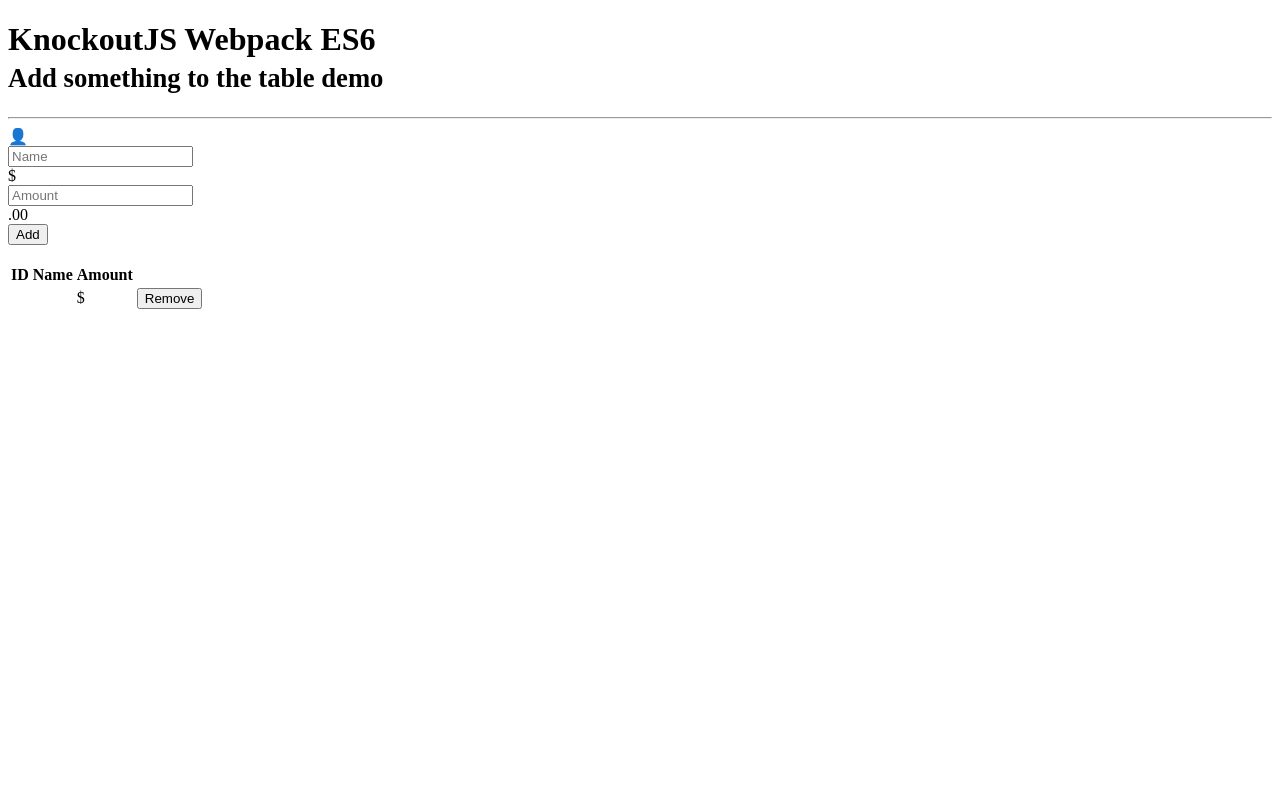
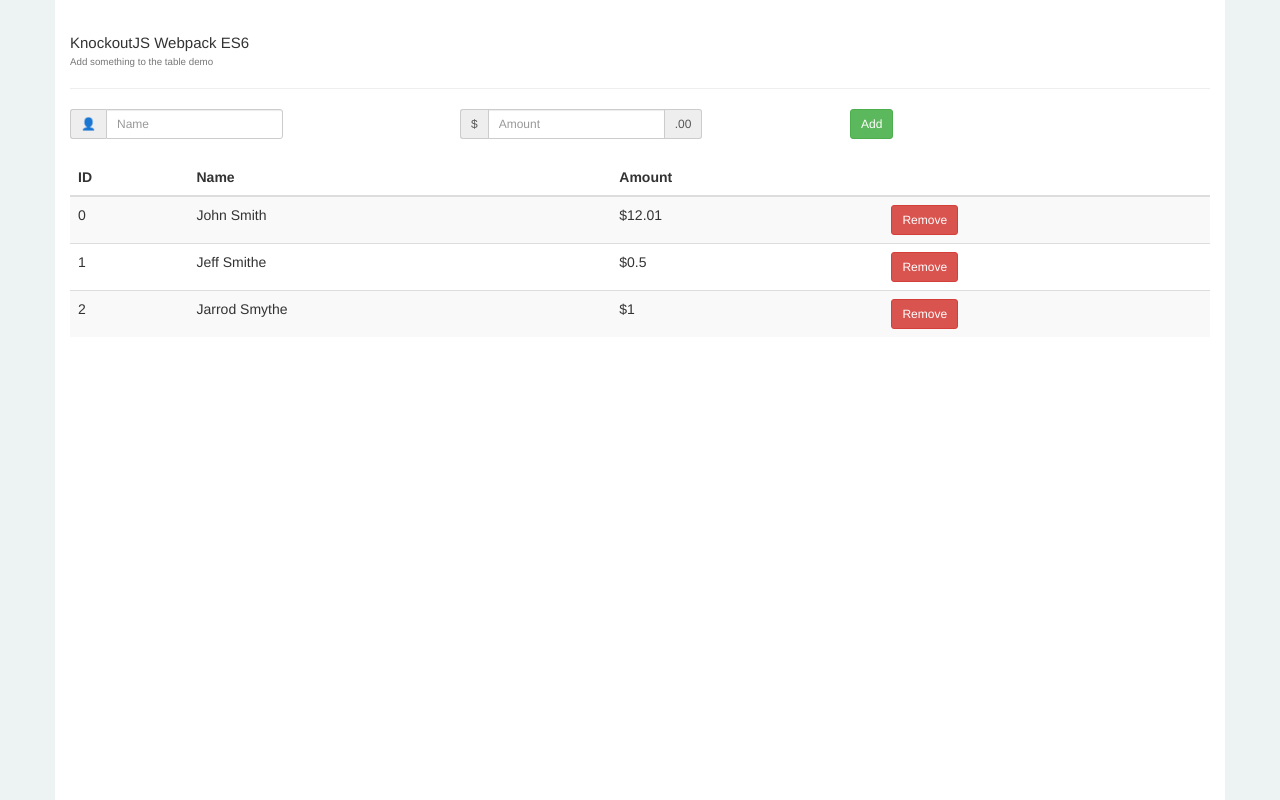
Before and after one commit to SuperNeverMore/nevermore, a plain HTML site: page index.html in a window 1280 px wide. Drawn offline with Linux system fonts and the light colour scheme; the site is published under a folder, as on GitHub Pages, so addresses that start at the root find nothing.

Commit message:
Update index.html

```diff
--- a/index.html
+++ b/index.html
@@ -3,7 +3,7 @@
   <head>
     <meta charset="utf-8">
     <title>KnockoutJS Webpack ES6</title>
-  <link href="/styles.css?db0fb0d3c6a25b95b5f0" rel="stylesheet"></head>
+  <link href="./styles.css?db0fb0d3c6a25b95b5f0" rel="stylesheet"></head>
   <body>
     <div class="container main">
 
@@ -53,5 +53,5 @@
     </div>
 
 
-  <script type="text/javascript" src="/main.bundle.js?db0fb0d3c6a25b95b5f0"></script></body>
+  <script type="text/javascript" src="./main.bundle.js?db0fb0d3c6a25b95b5f0"></script></body>
 </html>
```
